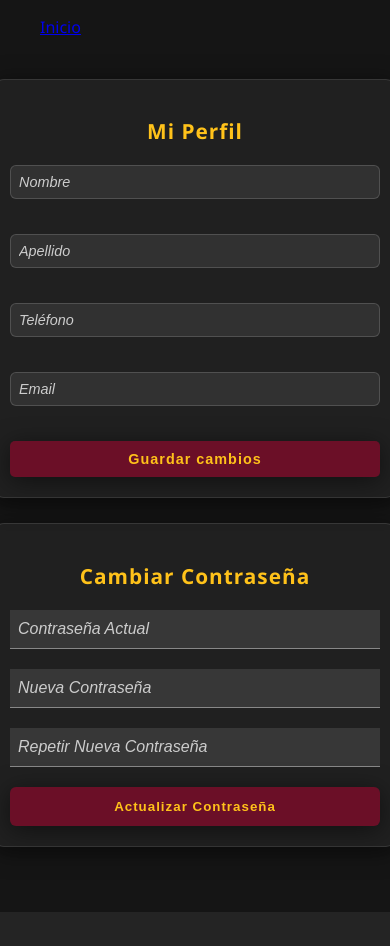
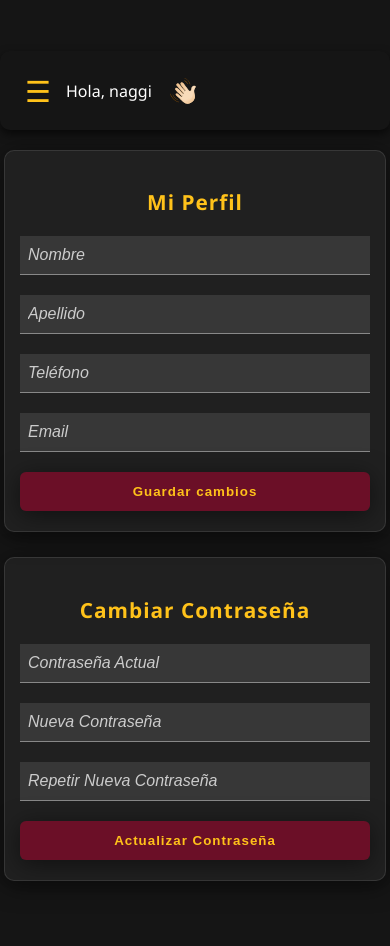
Before and after one commit to nagginico/Sistema-fidelizacion, a Django app: page /perfil/ in a window 390 px wide. Before the commit the page ends 912 px from the top, so only its background shows below. Run offline with Django 5.2, Linux system fonts and the light colour scheme; a user stored in the database is signed in; data comes from the database, SQL or seed files in the repository; both versions use the stored data as it was after the commit.

Commit message:
Mejoras en el diseño de la página de perfil y ajustes en el menú desplegable

```diff
--- a/fid/core/static/core/css/style.css
+++ b/fid/core/static/core/css/style.css
@@ -214,6 +214,7 @@ p strong {
     box-shadow: 0 4px 10px rgba(0, 0, 0, 0.6);
     position: relative;
     margin-top: 10px;
+    margin-bottom: 20px;
 }
 
 .header-left {
@@ -415,7 +416,12 @@ p strong {
     letter-spacing: 1px;
 }
 
-.perfil{
+
+
+
+
+/* Formulario*/
+.perfil {
     background-color: rgba(255, 255, 255, 0.05);
     border: 1px solid rgba(255, 255, 255, 0.1);
     border-radius: 12px;
@@ -426,48 +432,7 @@ p strong {
     margin-bottom: 40px;
 }
 
-/* Formulario */
-.perfil form {
-    display: flex;
-    flex-direction: column;
-    gap: 15px;
-}
-
-.perfil label {
-    font-weight: 600;
-    font-size: 0.95rem;
-    color: #d1d1d1;
-}
-
-.perfil input {
-    background-color: rgba(255, 255, 255, 0.08);
-    border: 1px solid rgba(255, 255, 255, 0.15);
-    border-radius: 6px;
-    padding: 10px 12px;
-    color: #fff;
-    font-size: 1rem;
-    transition: all 0.3s ease;
-}
-
-.perfil input:focus {
-    border-color: #ffc21a;
-    background-color: rgba(255, 255, 255, 0.12);
-    outline: none;
-}
-
-
-/* Contraseña */
-.perfil-password {
-    background-color: rgba(255, 255, 255, 0.05);
-    border: 1px solid rgba(255, 255, 255, 0.1);
-    border-radius: 12px;
-    padding: 35px 40px;
-    width: 100%;
-    max-width: 600px;
-    box-shadow: 0 4px 25px rgba(0, 0, 0, 0.5);
-}
-
-.perfil-password h2 {
+.perfil h2 {
     color: #ffc21a;
     margin-bottom: 25px;
     text-align: center;
@@ -486,7 +451,7 @@ p strong {
 /* Celulares*/
 @media (max-width: 400px) {
     .perfil-container {
-        padding: 25px 10px 40px;
+        padding: 25px 20px 40px;
     }
 
     .perfil-container h2 {
@@ -494,27 +459,11 @@ p strong {
         margin-bottom: 20px;
     }
 
-    .perfil,
-    .perfil-password {
+    .perfil{
         padding: 20px 15px;
         border-radius: 10px;
         max-width: 100%;
         margin-bottom: 25px;
-    }
-
-    .perfil label {
-        font-size: 0.85rem;
-    }
-
-    .perfil input {
-        font-size: 0.9rem;
-        padding: 8px;
-    }
-
-    .perfil button {
-        font-size: 0.9rem;
-        padding: 10px;
-        border-radius: 5px;
     }
 
     .error-message {
--- a/fid/core/templates/core/base.html
+++ b/fid/core/templates/core/base.html
@@ -14,7 +14,7 @@
     <!--<h1>Estacion Servicio -</h1>-->
 <section>
     <ul>
-        <a href="{% url 'inicio' %}">Inicio</a>
+       <!-- <a href="{% url 'inicio' %}">Inicio</a>-->
         {% if cliente.es_playero %}
             <li><a href="{% url 'panel_playero' %}">Ir al Panel del Playero</a></li>
         {% endif %}
--- a/fid/core/templates/core/perfil.html
+++ b/fid/core/templates/core/perfil.html
@@ -5,6 +5,22 @@
 
 {% block content %}
 <div class="perfil-container">
+    <header class="header">
+        <div class="header-left">
+             <div class="menu-icon" onclick="toggleMenu()">☰</div>
+            <span>Hola, {{ user.first_name|default:user.username }}</span>
+            <img src="{% static 'core/css/img/hand-icon.svg' %}" alt="Saludo" class="icon-hand">
+        </div>
+      <nav id="dropdownMenu" class="dropdown">
+            {% if user.is_authenticated %}
+                <a href="{% url 'inicio' %}">Ir a Inicio</a>
+                <a href="{% url 'logout' %}">Cerrar sesión</a>
+            {% else %}
+                <a href="{% url 'login' %}">Iniciar sesión</a>
+                <a href="{% url 'register' %}">Crear cuenta</a>
+            {% endif %}
+        </nav>
+    </header>
 
     <div class="perfil">
         <h2>Mi Perfil</h2>
@@ -26,7 +42,7 @@
         </form>
     </div>
 
-    <div class="perfil-password">
+    <div class="perfil">
         <h2>Cambiar Contraseña</h2>
         <form method="POST" action="{% url 'cambiar_contrasena' %}">
             {% csrf_token %}
@@ -58,4 +74,12 @@
     <hr>-->
 
 </div>
+
+<script>
+// Menú desplegable
+function toggleMenu() {
+    document.getElementById('dropdownMenu').classList.toggle('active');
+}
+
+</script>
 {% endblock %}
```
Also changed, not shown: fid/db.sqlite3.
